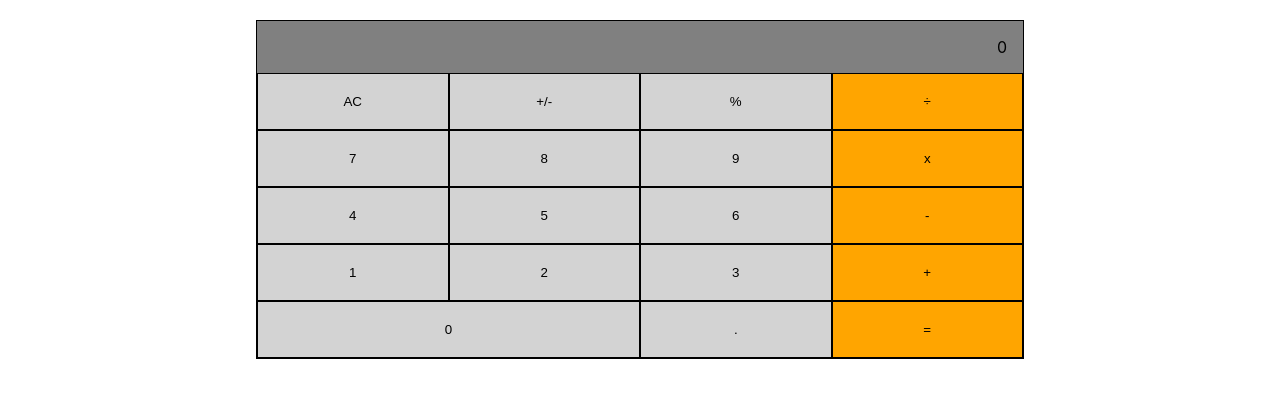
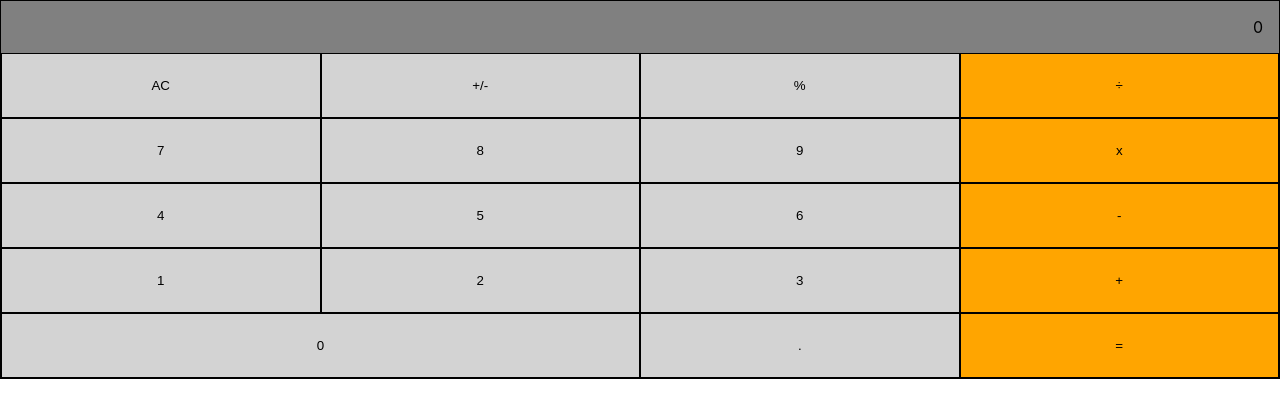
Before and after one commit to shella12/mathmagi.github.io, a React (Create React App) app: page / in a window 1280 px wide. Shown: the top 418 px of the page. Built offline with nearby package versions, Linux system fonts and the light colour scheme.

Commit message:
Add styling to calculator component

```diff
--- a/src/component/calculator.css
+++ b/src/component/calculator.css
@@ -4,8 +4,18 @@
   box-sizing: border-box;
 }
 
+.main-content{
+  display: flex;
+  padding: 4rem;
+  justify-content: space-around;
+  gap: 5rem;
+}
+
+.text{
+font-size: 1.4rem;
+}
+
 .calculator {
-  margin: 20px 20%;
   border: 1px solid black;
   display: flex;
   flex-direction: column;
@@ -26,7 +36,7 @@
   background-color: lightgray;
   border: 0.5px solid black;
   text-align: center;
-  padding: 20px;
+  padding: 1.5rem;
 }
 
 .buttons button.zero-span {
```
